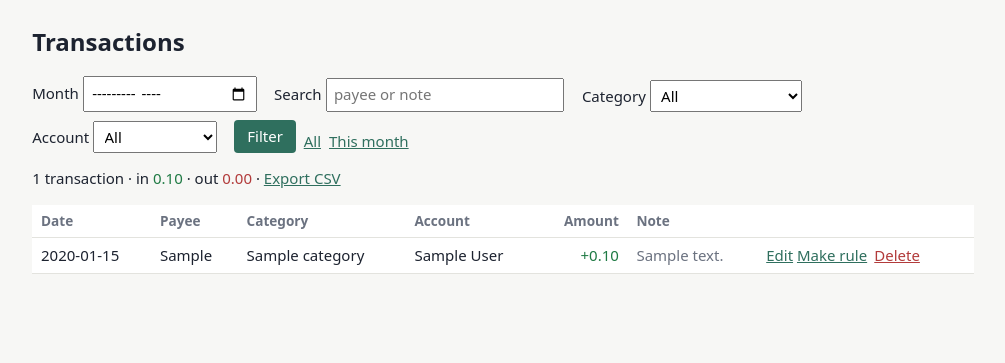
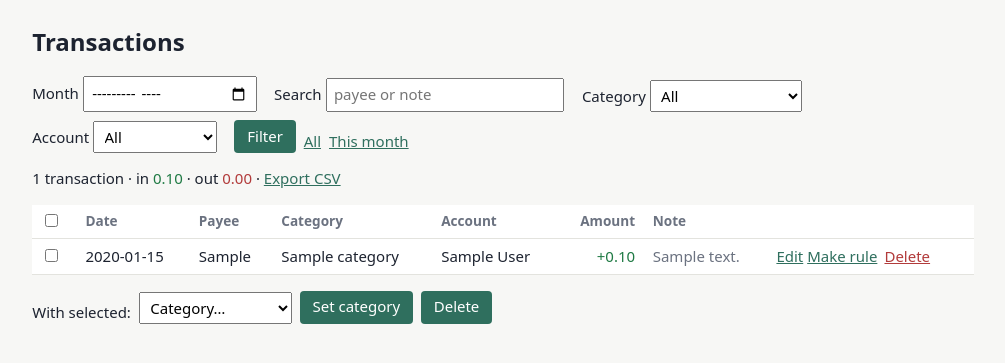
Before and after one commit to Chad9100/budgetbook, a Flask app: page / in a window 1280 px wide. Shown: the part 48-411 px from the top of the page, without its empty margins (137-1142 px from the left). Run offline with Flask 3, Linux system fonts and the light colour scheme; tables that the repository leaves empty hold one stand-in row (values such as "Sample post").

Commit message:
Add bulk select to set a category or delete several transactions
Each row on the transaction list has a checkbox, and a form under the
table applies a category (or clears it) or deletes the ticked rows in
one step, returning to the same filters. Local-only redirect target,
CSRF-protected, nothing ticked changes nothing.

```diff
--- a/src/budgetbook/db.py
+++ b/src/budgetbook/db.py
@@ -322,6 +322,36 @@ def delete_transaction(tx_id):
     return cur.rowcount > 0
 
 
+def _chunks(ids, size=500):
+    for i in range(0, len(ids), size):
+        yield ids[i:i + size]
+
+
+def delete_transactions(ids):
+    """Delete the given transactions; returns how many existed."""
+    conn = get_db()
+    count = 0
+    for part in _chunks(list(ids)):
+        marks = ",".join("?" * len(part))
+        count += conn.execute(
+            "DELETE FROM transactions WHERE id IN (%s)" % marks, part).rowcount
+    conn.commit()
+    return count
+
+
+def set_transactions_category(ids, category_id):
+    """Set (or clear, with None) the category of the given transactions."""
+    conn = get_db()
+    count = 0
+    for part in _chunks(list(ids)):
+        marks = ",".join("?" * len(part))
+        count += conn.execute(
+            "UPDATE transactions SET category_id = ? WHERE id IN (%s)" % marks,
+            [category_id] + part).rowcount
+    conn.commit()
+    return count
+
+
 def uncategorised_transactions():
     return get_db().execute(
         "SELECT id, payee, amount_cents FROM transactions"
--- a/src/budgetbook/templates/transactions.html
+++ b/src/budgetbook/templates/transactions.html
@@ -35,10 +35,11 @@
   <a href="{{ url_for('export_csv', month=month or None) }}">Export CSV</a></p>
 {% if txs %}
 <table>
-<thead><tr><th>Date</th><th>Payee</th><th>Category</th>{% if accounts %}<th>Account</th>{% endif %}<th class="num">Amount</th>{% if balances %}<th class="num">Balance</th>{% endif %}<th>Note</th><th></th></tr></thead>
+<thead><tr><th><input type="checkbox" form="bulk" aria-label="Select all on this page" onclick="var s=this.checked;document.querySelectorAll('input[name=ids]').forEach(function(b){b.checked=s})"></th><th>Date</th><th>Payee</th><th>Category</th>{% if accounts %}<th>Account</th>{% endif %}<th class="num">Amount</th>{% if balances %}<th class="num">Balance</th>{% endif %}<th>Note</th><th></th></tr></thead>
 <tbody>
 {% for t in txs %}
 <tr>
+  <td><input type="checkbox" form="bulk" name="ids" value="{{ t.id }}" aria-label="Select {{ t.payee }}"></td>
   <td>{{ t.date }}</td>
   <td>{{ t.payee }}</td>
   <td>{% if t.category %}{{ t.category }}{% else %}<span class="muted">uncategorised</span>{% endif %}</td>
@@ -57,6 +58,18 @@
 {% endfor %}
 </tbody>
 </table>
+<form method="post" id="bulk" class="filters bulk" action="{{ url_for('bulk_transactions') }}">
+  {{ csrf_field() }}
+  <input type="hidden" name="back" value="{{ request.full_path.rstrip('?') }}">
+  <span>With selected:</span>
+  <select name="category" aria-label="Category to apply">
+    <option value="">Category&hellip;</option>
+    <option value="none">Uncategorised</option>
+    {% for c in categories %}<option value="{{ c.id }}">{{ c.name }}</option>{% endfor %}
+  </select>
+  <button type="submit" name="action" value="category">Set category</button>
+  <button type="submit" name="action" value="delete" onclick="return confirm('Delete the selected transactions?')">Delete</button>
+</form>
 {% if pages > 1 %}
 <p class="pager">
   {% if page > 1 %}<a href="{{ url_for('index', month=month or None, q=q or None, category=category or None, account=account or None, page=page - 1) }}">&larr; Newer</a>{% endif %}
--- a/src/budgetbook/views.py
+++ b/src/budgetbook/views.py
@@ -168,6 +168,35 @@ def register(app):
             abort(404)
         flash("Transaction deleted.")
         return redirect(url_for("index", month=tx["date"][:7]))
+
+    @app.post("/transactions/bulk")
+    def bulk_transactions():
+        back = request.form.get("back", "")
+        if not back.startswith("/") or back.startswith("//") or "\\" in back:
+            back = url_for("index")
+        ids = sorted({int(v) for v in request.form.getlist("ids") if v.isdigit()})
+        action = request.form.get("action", "")
+        if not ids:
+            flash("Select at least one transaction first.")
+            return redirect(back)
+        if action == "delete":
+            n = db.delete_transactions(ids)
+            flash("Deleted %d transaction%s." % (n, "" if n == 1 else "s"))
+        elif action == "category":
+            choice = request.form.get("category", "")
+            if choice == "none":
+                cat_id, label = None, "uncategorised"
+            elif choice.isdigit() and int(choice) in category_ids():
+                cat_id = int(choice)
+                label = db.get_category(cat_id)["name"]
+            else:
+                flash("Choose a category to apply.")
+                return redirect(back)
+            n = db.set_transactions_category(ids, cat_id)
+            flash("Set %d transaction%s to %s." % (n, "" if n == 1 else "s", label))
+        else:
+            flash("Choose what to do with the selected transactions.")
+        return redirect(back)
 
     @app.route("/export.csv")
     def export_csv():
```
Also changed, not shown: ROADMAP.md (+1 -1 lines), tests/test_bulk.py (added, +91 -0 lines), README.md.
